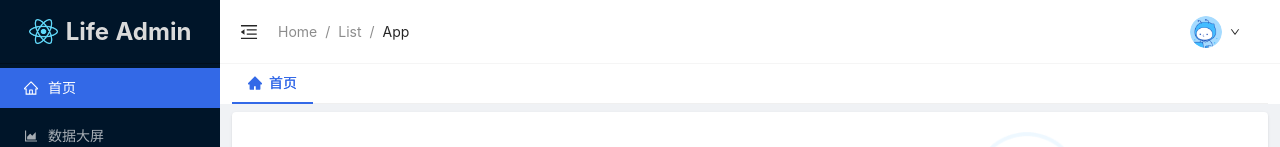
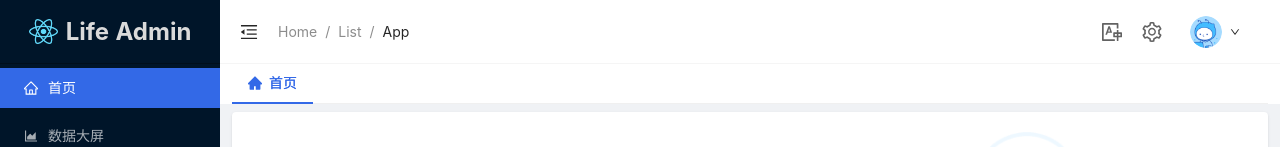
Before and after one commit to yxb94616/life-admin, a React (Vite) app: page /home in a window 1280 px wide. Shown: the top 147 px of the page. Built offline with nearby package versions, Linux system fonts and the light colour scheme.

Commit message:
feat: 🚀 新增 header 右侧工具栏图标

```diff
--- a/package.json
+++ b/package.json
@@ -17,6 +17,7 @@
 	},
 	"dependencies": {
 		"@ant-design/icons": "^4.7.0",
+		"ahooks": "^3.7.1",
 		"antd": "^4.23.4",
 		"axios": "^0.27.2",
 		"react": "^18.2.0",
--- a/src/layouts/components/Header/AvatarIcon.tsx
+++ b/src/layouts/components/Header/AvatarIcon.tsx
@@ -10,7 +10,7 @@ import InfoModal from "./InfoModal";
 import PasswordModal from "./PasswordModal";
 
 interface ModalProps {
-	showModal: (params: { name: number }) => void;
+	showModal: () => void;
 }
 
 const AvatarIcon = () => {
--- /dev/null
+++ b/src/layouts/components/Header/Fullscreen.tsx
@@ -0,0 +1,24 @@
+import { message } from "antd";
+import { CompressOutlined, FullscreenOutlined } from "@ant-design/icons";
+import { useFullscreen } from "ahooks";
+import { systemStore } from "~@/store/system";
+
+const Fullscreen = () => {
+	const [isFullscreen, { toggleFullscreen, isEnabled }] = useFullscreen(systemStore.dom);
+
+	const handleFullScreen = () => {
+		if (!isEnabled) message.warning("当前您的浏览器不支持全屏 ❌");
+		toggleFullscreen();
+	};
+
+	return (
+		<>
+			{isFullscreen ? (
+				<CompressOutlined className="!text-[#626262] mr-5 text-xl cursor-pointer" onClick={handleFullScreen} />
+			) : (
+				<FullscreenOutlined className="!text-[#626262] mr-5 text-xl cursor-pointer" onClick={handleFullScreen} />
+			)}
+		</>
+	);
+};
+export default Fullscreen;
--- /dev/null
+++ b/src/layouts/components/Header/Language.tsx
@@ -0,0 +1,6 @@
+import { TranslationOutlined } from "@ant-design/icons";
+
+const Language = () => {
+	return <TranslationOutlined className="!text-[#626262] mr-5 text-xl cursor-pointer" />;
+};
+export default Language;
--- /dev/null
+++ b/src/layouts/components/Header/Theme.tsx
@@ -0,0 +1,6 @@
+import { SettingOutlined } from "@ant-design/icons";
+
+const Theme = () => {
+	return <SettingOutlined className="!text-[#626262] mr-5 text-xl cursor-pointer" />;
+};
+export default Theme;
--- a/src/layouts/components/Header/index.tsx
+++ b/src/layouts/components/Header/index.tsx
@@ -2,6 +2,8 @@ import { Layout } from "antd";
 import AvatarIcon from "./AvatarIcon";
 import BreadcrumbNav from "./BreadcrumbNav";
 import CollapseIcon from "./CollapseIcon";
+import Language from "./Language";
+import Theme from "./Theme";
 
 const { Header } = Layout;
 
@@ -16,6 +18,8 @@ const LayoutHeader = () => {
 				<BreadcrumbNav />
 			</div>
 			<div className="flex items-center">
+				<Language />
+				<Theme />
 				<AvatarIcon />
 			</div>
 		</Header>
--- a/src/layouts/components/Menu/index.tsx
+++ b/src/layouts/components/Menu/index.tsx
@@ -100,7 +100,7 @@ const LayoutMenu = () => {
 
 	return (
 		<div className="h-full">
-			<Spin spinning={loading} tip="loading...">
+			<Spin spinning={loading}>
 				<Logo />
 				<Menu
 					items={menuList}
```
Also changed, not shown: 1 other file (tests, documents, lock files or other folders).
